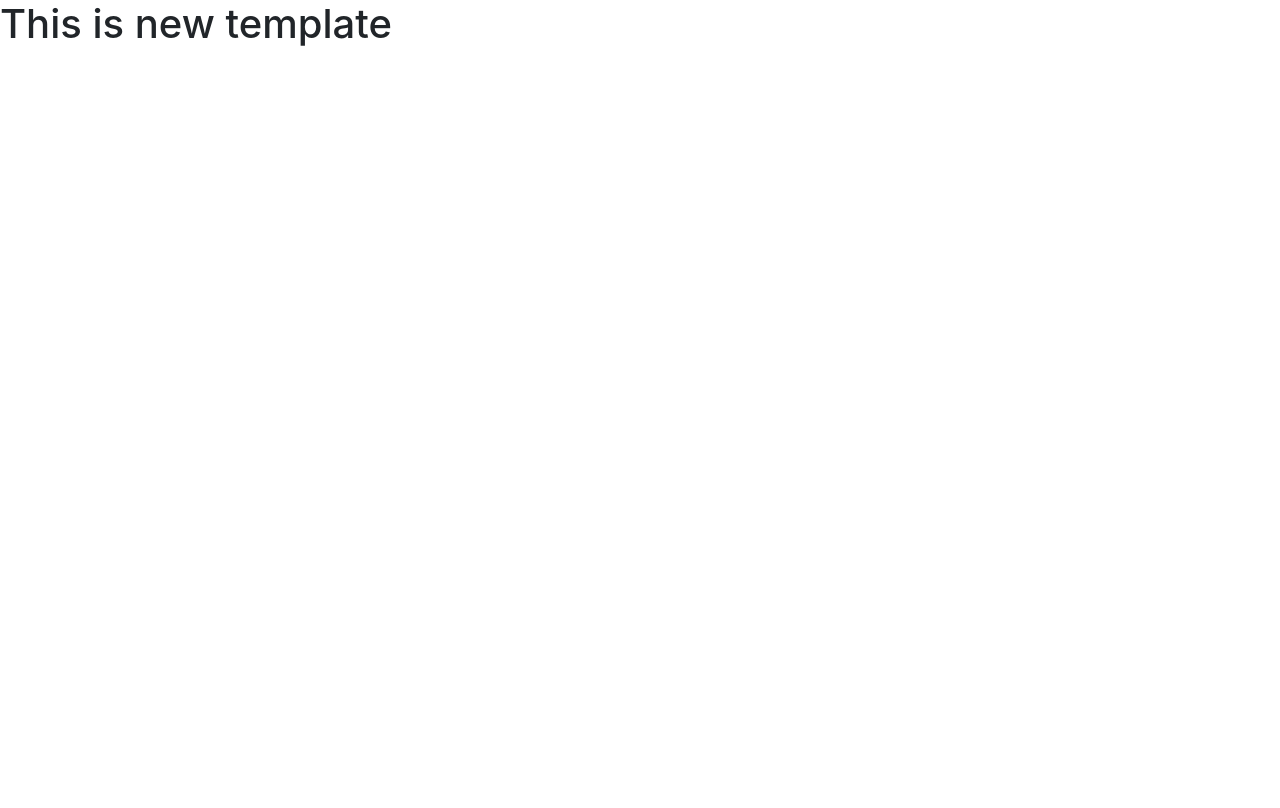
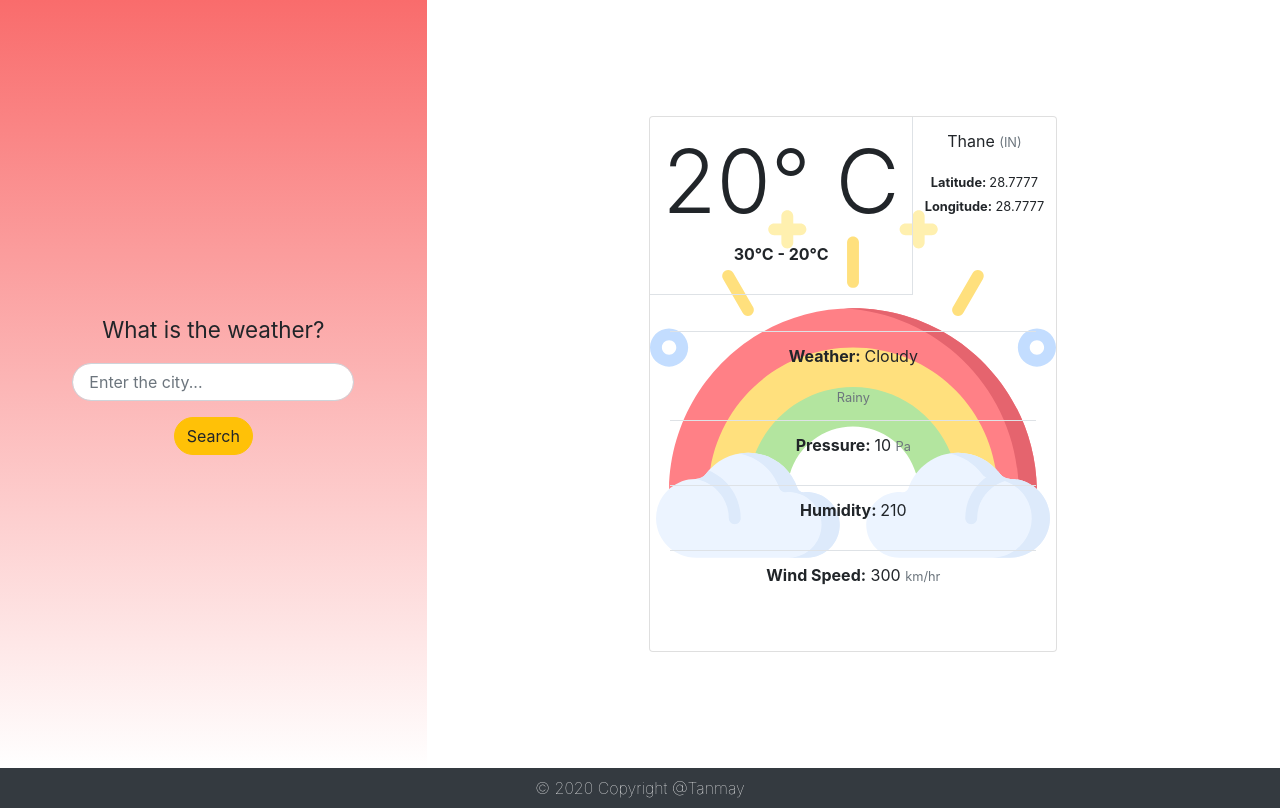
Before and after one commit to tanmayc07/WeatherDashboard, a Django app: page / in a window 1280 px wide. Before the commit the page ends 46 px from the top, so only its background shows below. Run offline with Django 3.2, Linux system fonts and the light colour scheme.

Commit message:
:lipstick: Add UI for dashboard with styles

```diff
--- /dev/null
+++ b/dashboard/static/styles.css
@@ -0,0 +1,23 @@
+#sideform {
+  min-height: 96vh;
+  background: linear-gradient(#f96c6c, #fff) !important;
+}
+
+#sideform p {
+  font-size: 1.4rem;
+}
+
+.btn,
+input {
+  border-radius: 20px !important;
+}
+
+.card {
+  min-width: 30vw !important;
+  background-color: transparent;
+  background: url(rainbow.svg);
+  background-size: contain;
+  background-repeat: no-repeat;
+  background-position: center;
+  background-blend-mode: soft-light;
+}
--- /dev/null
+++ b/dashboard/templates/base.html
@@ -0,0 +1,27 @@
+{% load static %}
+<!DOCTYPE html>
+<html lang="en">
+
+<head>
+    <meta charset="UTF-8">
+    <meta name="viewport" content="width=device-width, initial-scale=1.0">
+    <title>Weather Dashboard</title>
+    <link rel="stylesheet" href="https://cdn.jsdelivr.net/npm/bootstrap@4.5.3/dist/css/bootstrap.min.css"
+        integrity="sha384-TX8t27EcRE3e/ihU7zmQxVncDAy5uIKz4rEkgIXeMed4M0jlfIDPvg6uqKI2xXr2" crossorigin="anonymous">
+    <link rel="stylesheet" type="text/css" href="{% static 'styles.css' %}">
+</head>
+
+<body>
+
+    {% block content %}{% endblock %}
+
+    {% include 'components/footer.html' %}
+    <script src="https://code.jquery.com/jquery-3.5.1.slim.min.js"
+        integrity="sha384-DfXdz2htPH0lsSSs5nCTpuj/zy4C+OGpamoFVy38MVBnE+IbbVYUew+OrCXaRkfj"
+        crossorigin="anonymous"></script>
+    <script src="https://cdn.jsdelivr.net/npm/bootstrap@4.5.3/dist/js/bootstrap.bundle.min.js"
+        integrity="sha384-ho+j7jyWK8fNQe+A12Hb8AhRq26LrZ/JpcUGGOn+Y7RsweNrtN/tE3MoK7ZeZDyx"
+        crossorigin="anonymous"></script>
+</body>
+
+</html>
--- /dev/null
+++ b/dashboard/templates/components/card.html
@@ -0,0 +1,57 @@
+<div class="card">
+    <table class="table">
+        <tbody>
+            <tr>
+                <td class="border-top-0 border-bottom border-right">
+                    <div>
+                        <h1 class="display-2">20&deg; C</h1>
+                        <p><strong>30&deg;C - 20&deg;C</strong></p>
+                    </div>
+                </td>
+                <td class="border-top-0">
+                    <div>
+                        <p>Thane <small class="text-muted">(IN)</small></p>
+                    </div>
+                    <div>
+                        <small>
+                            <strong>Latitude: </strong>28.7777
+                        </small>
+                    </div>
+                    <div>
+                        <small>
+                            <strong>Longitude:</strong> 28.7777
+                        </small>
+                    </div>
+                </td>
+            </tr>
+        </tbody>
+    </table>
+    <div class=" card-body">
+        <table class="table">
+            <tbody>
+                <tr>
+                    <td>
+                        <p><strong>Weather: </strong>Cloudy</p>
+                        <small class="text-muted">Rainy</small>
+                    </td>
+                </tr>
+                <tr>
+                    <td>
+                        <p><strong>Pressure: </strong>10 <small class="text-muted">Pa</small></p>
+
+                    </td>
+                </tr>
+                <tr>
+                    <td>
+                        <p><strong>Humidity: </strong>210</p>
+                    </td>
+                </tr>
+                <tr>
+                    <td>
+                        <p><strong>Wind Speed:</strong> 300 <small class="text-muted">km/hr</small></p>
+                    </td>
+                </tr>
+            </tbody>
+        </table>
+    </div>
+</div>
--- /dev/null
+++ b/dashboard/templates/components/footer.html
@@ -0,0 +1,4 @@
+<footer class="bg-dark py-2 text-center text-white font-weight-lighter">
+    <span>© 2020 Copyright <a href="https://www.github.com/tanmayc07"
+            class="text-decoration-none text-white">@Tanmay</a></span>
+</footer>
--- /dev/null
+++ b/dashboard/templates/components/sideform.html
@@ -0,0 +1,9 @@
+<div>
+    <p>What is the weather?</p>
+    <div>
+        <form>
+            <input placeholder="Enter the city..." class="form-control my-3 p-3" type="text" name="city">
+            <button class="btn btn-warning">Search</button>
+        </form>
+    </div>
+</div>
--- a/dashboard/templates/home.html
+++ b/dashboard/templates/home.html
@@ -1,22 +1,18 @@
-<!DOCTYPE html>
-<html lang="en">
+{% extends 'base.html' %}
 
-<head>
-    <meta charset="UTF-8">
-    <meta name="viewport" content="width=device-width, initial-scale=1.0">
-    <title>Weather Dashboard</title>
-    <link rel="stylesheet" href="https://cdn.jsdelivr.net/npm/bootstrap@4.5.3/dist/css/bootstrap.min.css"
-        integrity="sha384-TX8t27EcRE3e/ihU7zmQxVncDAy5uIKz4rEkgIXeMed4M0jlfIDPvg6uqKI2xXr2" crossorigin="anonymous">
-</head>
+{% block content %}
 
-<body>
-    <h1>This is new template</h1>
-    <script src="https://code.jquery.com/jquery-3.5.1.slim.min.js"
-        integrity="sha384-DfXdz2htPH0lsSSs5nCTpuj/zy4C+OGpamoFVy38MVBnE+IbbVYUew+OrCXaRkfj"
-        crossorigin="anonymous"></script>
-    <script src="https://cdn.jsdelivr.net/npm/bootstrap@4.5.3/dist/js/bootstrap.bundle.min.js"
-        integrity="sha384-ho+j7jyWK8fNQe+A12Hb8AhRq26LrZ/JpcUGGOn+Y7RsweNrtN/tE3MoK7ZeZDyx"
-        crossorigin="anonymous"></script>
-</body>
+<div class="container-fluid">
+    <div class="row">
+        <div class="col-12 col-md-4 d-flex justify-content-center text-center align-items-center" id="sideform">
+            <!-- Sideform -->
+            {% include 'components/sideform.html' %}
+        </div>
+        <div class="col-12 col-md-8 d-flex justify-content-center text-center align-items-center flex-nowrap">
+            <!-- Card -->
+            {% include 'components/card.html' %}
+        </div>
+    </div>
+</div>
 
-</html>
+{% endblock %}
```
Also changed, not shown: dashboard/static/rainbow.svg (added).
